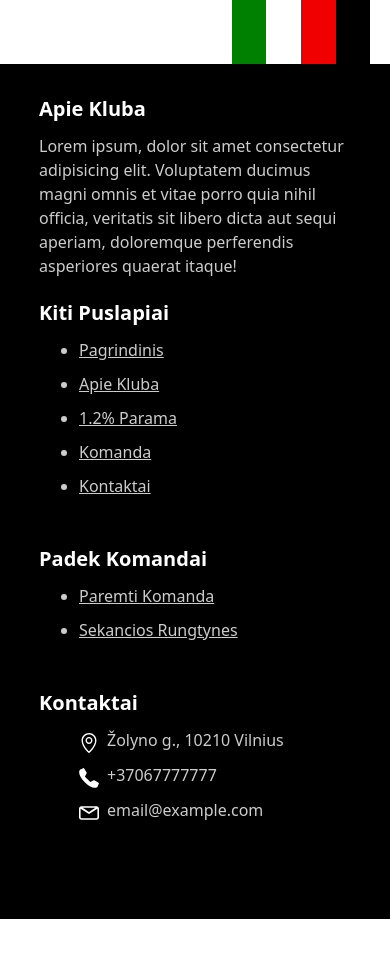
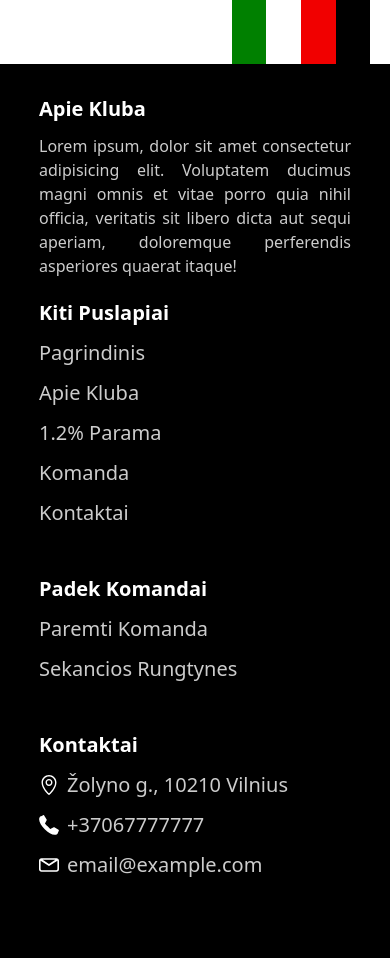
Before and after one commit to daniliukmark/Tera-webiste, a React (Vite) app: page / in a window 390 px wide. Shown: the part 940-1898 px from the top of the page. Before the commit the page ends 1859 px from the top, so only its background shows below. Built offline with nearby package versions, Linux system fonts and the light colour scheme.

Commit message:
layout update; mobile menu and footer added or modified;

```diff
--- a/src/styles/footer.module.css
+++ b/src/styles/footer.module.css
@@ -28,19 +28,29 @@
   color: white;
 }
 .footer-section ul {
+  padding: 0px;
   margin-top: 10px;
   height: min-content;
   display: flex;
   flex-direction: column;
   align-items: start;
+  list-style-type: none;
 }
+
 .footer-content ul li {
   height: min-content;
   margin-bottom: 10px;
+  font-size: 20px;
+  color: rgba(256, 256, 256, 0.8);
 }
-
+.footer-content a {
+  text-decoration: none;
+}
 .section-about-club {
   width: 25%;
+}
+.section-about-club p {
+  text-align: justify;
 }
 .section-browse {
   width: 20%;
@@ -59,6 +69,7 @@
   display: flex;
   align-items: start;
 }
+
 .section-contacts img {
   height: 20px;
   margin-right: 8px;
```
